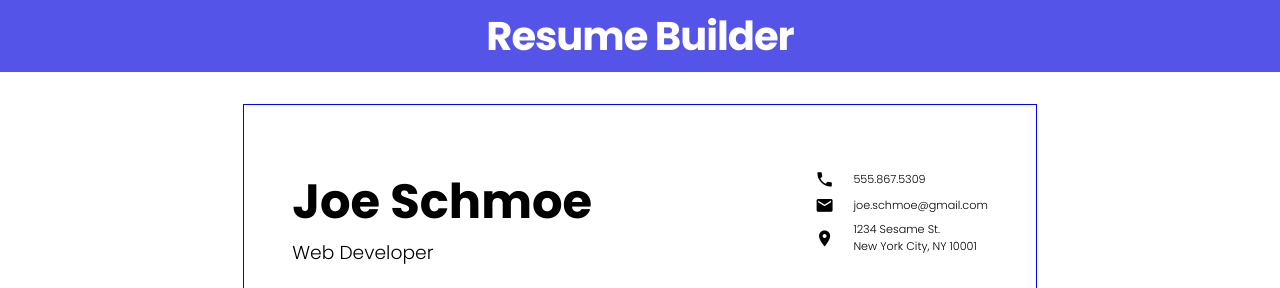
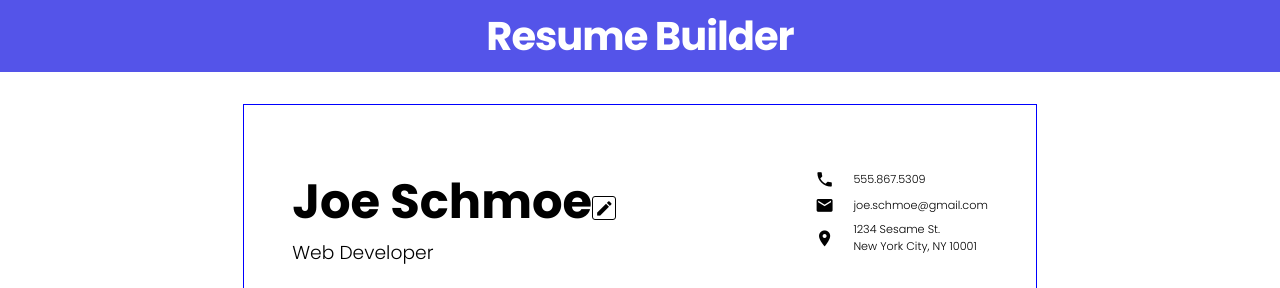
Before and after one commit to MatthewKissinger/cv-project, a React (Vite) app: page / in a window 1280 px wide. Shown: the top 288 px of the page. Built offline with nearby package versions, Linux system fonts and the light colour scheme.

Commit message:
added edit button to user name h1 element

```diff
--- a/src/App.jsx
+++ b/src/App.jsx
@@ -10,7 +10,10 @@ class App extends React.Component {
     super(props);
 
     this.state = {
-      name: 'Joe Schmoe',
+      name: {
+        text: 'Joe Schmoe',
+        editMode: false
+      },
       title: 'Web Developer',
       phone: '555.867.5309',
       email: 'joe.schmoe@gmail.com',
@@ -22,22 +25,29 @@ class App extends React.Component {
   }
 
   handleClick(e) {
-    console.log(e.target)
+    console.log(e.target.id)
+    console.log(this.state[e.target.id].editMode)
+    // setup the handle click to trigger on an edit button
   }
 
+
+
   render() {
+
+    const { name, title, phone, email, addressStreet, addressCity } = this.state;
+
     return (
       <div className="App">
         <Header />
         <div className='resume--container'>
           <GeneralInfo
             toggleClick={this.handleClick}
-            userName={this.state.name}
-            userTitle={this.state.title}
-            userPhone={this.state.phone}
-            userEmail={this.state.email}
-            userStreet={this.state.addressStreet}
-            userCity={this.state.addressCity}
+            userName={name}
+            userTitle={title}
+            userPhone={phone}
+            userEmail={email}
+            userStreet={addressStreet}
+            userCity={addressCity}
           />
         </div>
       </div>
--- a/src/components/GeneralInfo.jsx
+++ b/src/components/GeneralInfo.jsx
@@ -11,26 +11,59 @@ class GeneralInfo extends React.Component {
             <div className='general--container'>
                 <div className='general--left'>
                     <h1
+                        className='general--name input'>
+                        {userName.text}
+                        <span
+                            className='material-icons edit--btn'
+                            onClick={toggleClick}
+                            id='name'
+                            >
+                            mode_edit
+                        </span>
+                    </h1>
+                    <h3
                         onClick={toggleClick}
-                        className='general--name input'>
-                        {userName}
-                    </h1>
-                    <h3 className='general--title input'>{userTitle}</h3>
+                        className='general--title input'
+                        id='title'
+                        >{userTitle}
+                    </h3>
                 </div>
                 <div className='general--right'>
-                    <div className='general--phone input'>
+                    <div className='general--phone'>
                         <i className='material-icons'>phone</i>
-                        <p>{userPhone}</p>
+                        <p
+                            onClick={toggleClick}
+                            id='phone'
+                            className='input'>
+                            {userPhone}
+                        </p>
                     </div>
-                    <div className='general--email input'>
+                    <div className='general--email'>
                         <i className='material-icons'>mail</i>
-                        <p>{userEmail}</p>
+                        <p
+                            onClick={toggleClick}
+                            id='email'
+                            className='input'>
+                            {userEmail}
+                        </p>
                     </div>
-                    <div className='general--address input'>
+                    <div className='general--address'>
                         <i className='material-icons'>place</i>
                         <div>
-                            <p>{userStreet}</p>
-                            <p>{userCity}</p>
+                            <p
+                                onClick={toggleClick}
+                                id='addressStreet'
+                                className='input'
+                                >
+                                {userStreet}
+                            </p>
+                            <p
+                                onClick={toggleClick}
+                                id='addressCity'
+                                className='input'
+                                >
+                                {userCity}
+                            </p>
                         </div>
                     </div>
                 </div>
--- a/src/styles/generalInfo.css
+++ b/src/styles/generalInfo.css
@@ -11,11 +11,14 @@
     font-weight: 300;
 }
 
-.input {
+.edit--btn {
     cursor: pointer;
+    border: 1px solid black;
+    border-radius: 3px;
+    padding: .1rem;
 }
 
-.input:hover {
+.edit--btn:hover {
     color: lightgray;
 }
 
```
